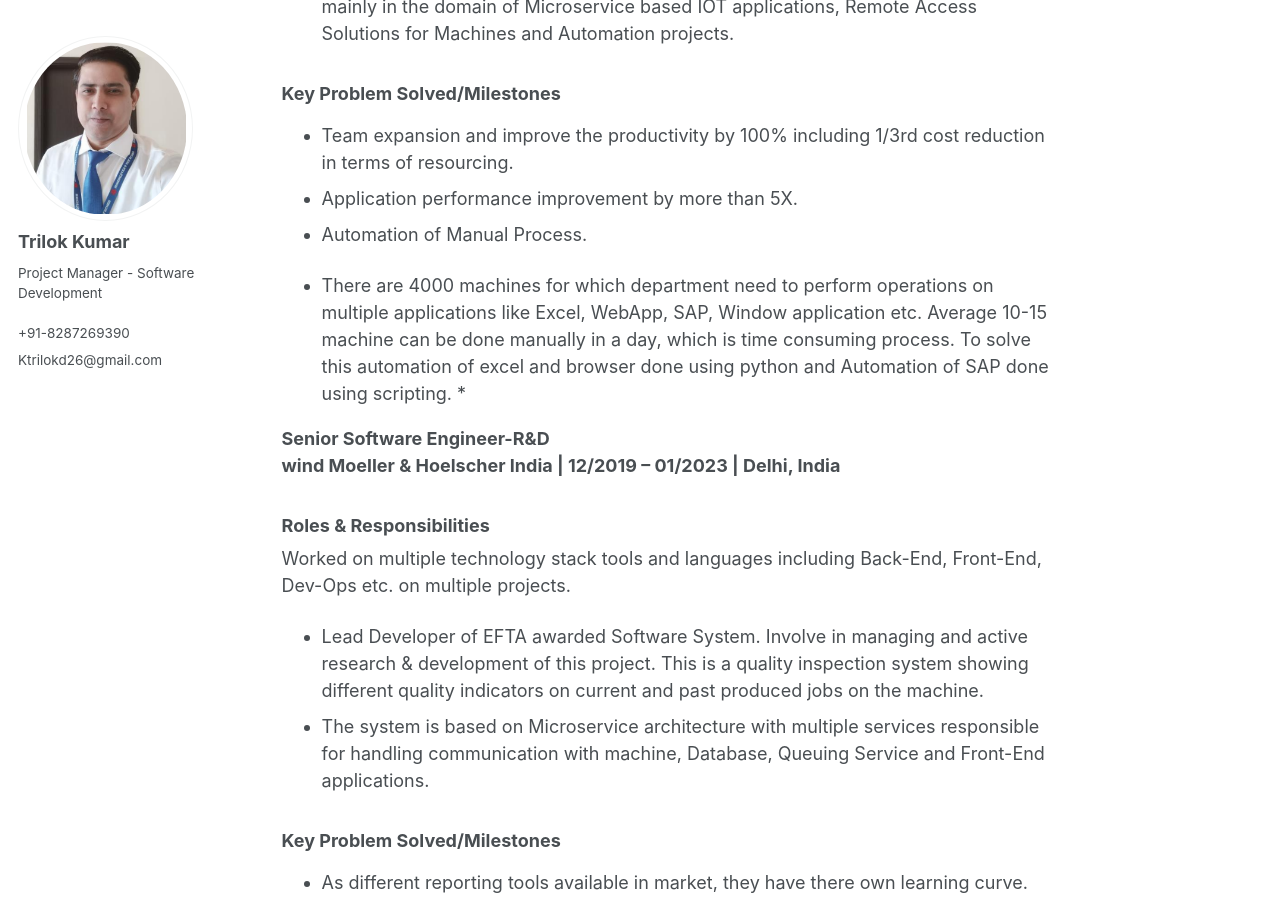
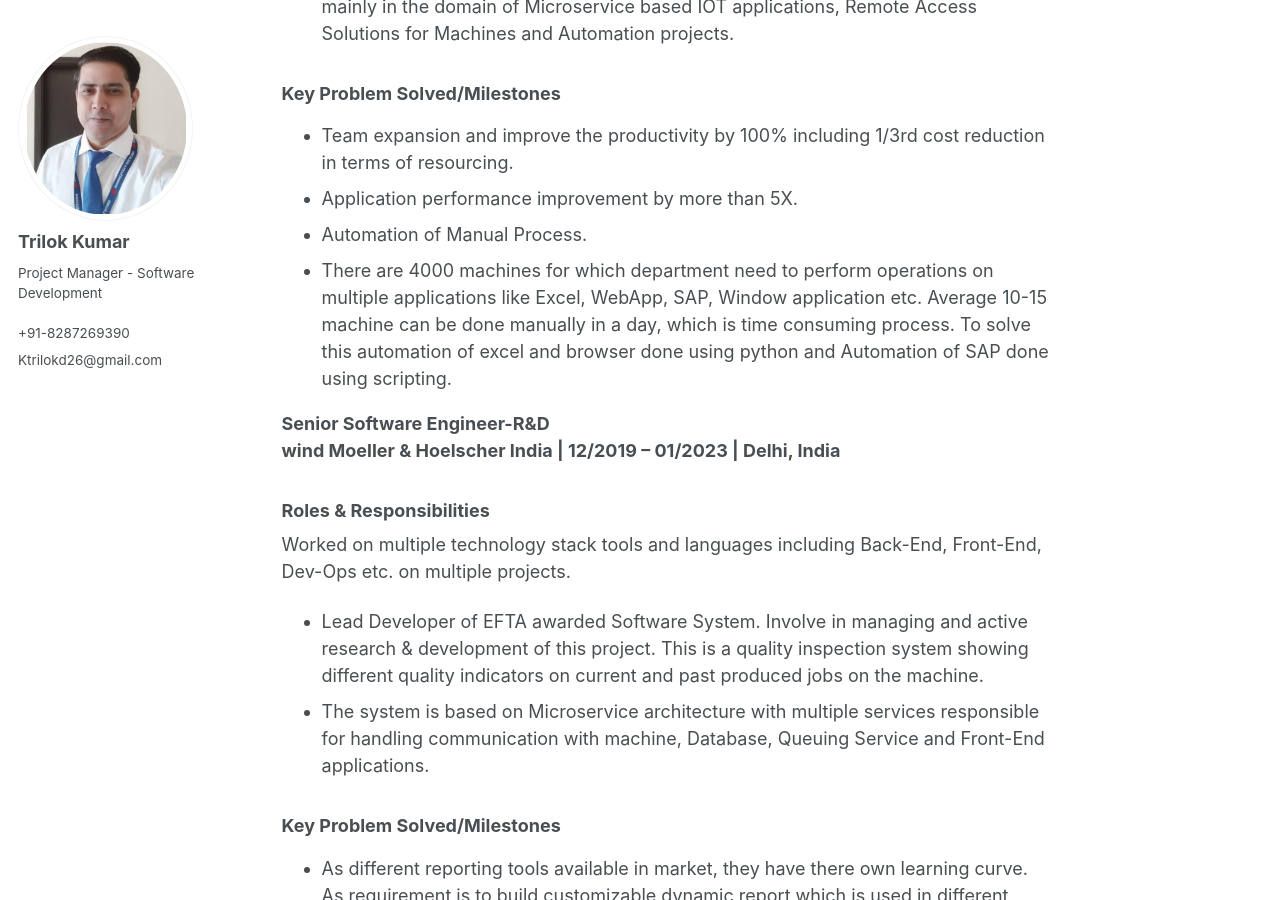
Before and after one commit to trilokinsights/trilokinsights.github.io, a Jekyll site: the page built from _pages/about.md, in a window 1280 px wide and 900 px high, scrolled down 1738 px. Built offline with Jekyll 4.4.1, drawn with Linux system fonts in a browser that asks for light colours.

Commit message:
spacing removed

```diff
--- a/_pages/about.md
+++ b/_pages/about.md
@@ -66,8 +66,7 @@ G.B. Pant Govt. Engineering College, Bachelor of Computer Science, 2010-2014
 * Team expansion and improve the productivity by 100% including 1/3rd cost reduction in terms of resourcing.
 * Application performance improvement by more than 5X.
 * Automation of Manual Process.
-
-* There are 4000 machines for which department need to perform operations on multiple applications like Excel, WebApp, SAP, Window application etc. Average 10-15 machine can be done manually in a day, which is time consuming process. To solve this automation of excel and browser done using python and Automation of SAP done using scripting. *
+* There are 4000 machines for which department need to perform operations on multiple applications like Excel, WebApp, SAP, Window application etc. Average 10-15 machine can be done manually in a day, which is time consuming process. To solve this automation of excel and browser done using python and Automation of SAP done using scripting.
 
 **Senior Software Engineer-R&D**
 **wind Moeller & Hoelscher India | 12/2019 – 01/2023 | Delhi, India**
```
